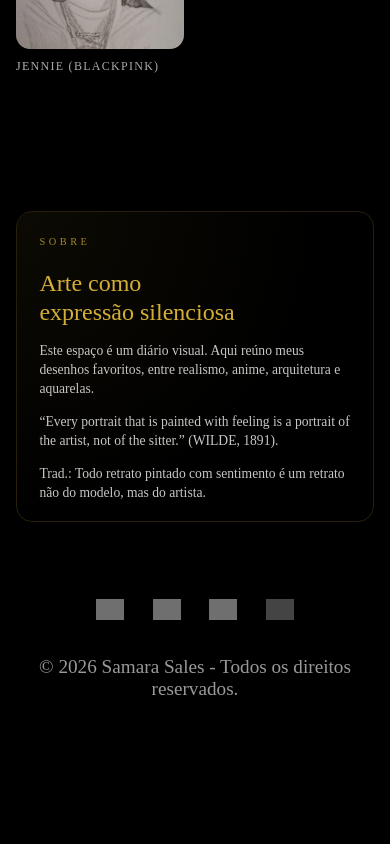
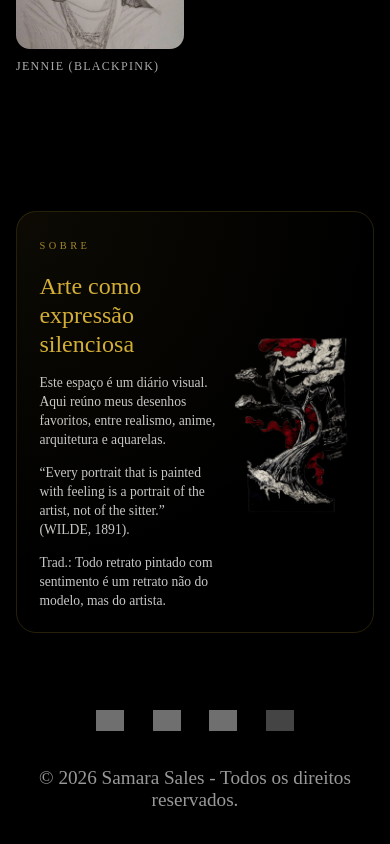
Before and after one commit to samarasales78/golden-galleryTS, a React (Vite) app: page / in a window 390 px wide. Shown: the part 7078-7922 px from the top of the page. Before the commit the page ends 7845 px from the top, so only its background shows below. Built offline with nearby package versions, Linux system fonts and the light colour scheme; grey boxes are pictures that could not be loaded.

Commit message:
refine layout and responsiveness

```diff
--- a/src/styles/global.css
+++ b/src/styles/global.css
@@ -138,10 +138,12 @@ body {
   margin-bottom: 0;
   margin-top: 0;
   line-height: 1.1;
-  white-space: nowrap;  /* mantém em uma linha */
+  white-space: nowrap;
+  /* mantém em uma linha */
 }
 
-.hero-top {  /* visual diary */
+.hero-top {
+  /* visual diary */
   font-size: 0.60rem;
   letter-spacing: 0.18rem;
   color: var(--dourado);
@@ -151,7 +153,8 @@ body {
   opacity: 0.85;
 }
 
-.hero-subtitle { /* sketches */
+.hero-subtitle {
+  /* sketches */
   align-self: flex-end;
   margin-top: 0.6rem;
 
@@ -464,11 +467,9 @@ body {
   position: absolute;
   inset: 0;
   border-radius: 10px;
-  background: radial-gradient(
-    circle at top left,
+  background: radial-gradient(circle at top left,
       rgba(212, 175, 55, 0.10),
-    transparent 30%
-  );
+      transparent 30%);
   pointer-events: none;
 }
 
@@ -520,12 +521,10 @@ body {
   top: 26%;
   bottom: 26%;
   width: 1px;
-  background: linear-gradient(
-    to bottom,
+  background: linear-gradient(to bottom,
       transparent,
       rgba(212, 175, 55, 0.25),
-    transparent
-  );
+      transparent);
 }
 
 /* CONTATO */
@@ -552,6 +551,7 @@ body {
 
 .share {
   display: flex;
+  justify-content: center;
   gap: 3.5rem;
 }
 
@@ -568,6 +568,7 @@ body {
 /* direitos reservados */
 .creditos-text {
   text-align: center;
+  width: 100%;
   margin-top: 2rem;
   font-size: 1.2rem;
   color: rgba(255, 255, 255, 0.6);
@@ -627,7 +628,8 @@ body {
     -moz-appearance: none;
   }
 
-    .gallery-section { /* GALERIA */
+  .gallery-section {
+    /* GALERIA */
     padding: 3rem 1.2rem;
   }
 
@@ -656,9 +658,15 @@ body {
   }
 
   .about-frame {
-      padding: 1.2rem 1.4rem;
-      border-radius: 16px;
-      max-width: 100%;
+    display: flex;
+    flex-direction: row;
+    align-items: center;
+    justify-content: space-between;
+
+    max-width: 480px;
+    margin: 0 auto;
+    padding: 1.4rem;
+    gap: 1rem;
   }
 
   .about-frame::before {
@@ -669,7 +677,8 @@ body {
   }
 
   .about-text {
-      max-width: 100%;
+    width: 60%;
+    max-width: 60%;
   }
 
   .about-subtitle {
@@ -695,7 +704,15 @@ body {
   }
 
   .about-image {
-      display: none;
+    width: 40%;
+    display: flex;
+    justify-content: flex-end;
+  }
+
+  .about-image img {
+    width: 100%;
+    max-width: 140px;
+    height: auto;
   }
 
   .footer {
```
Lines whose indentation alone changed are shown as unchanged.
